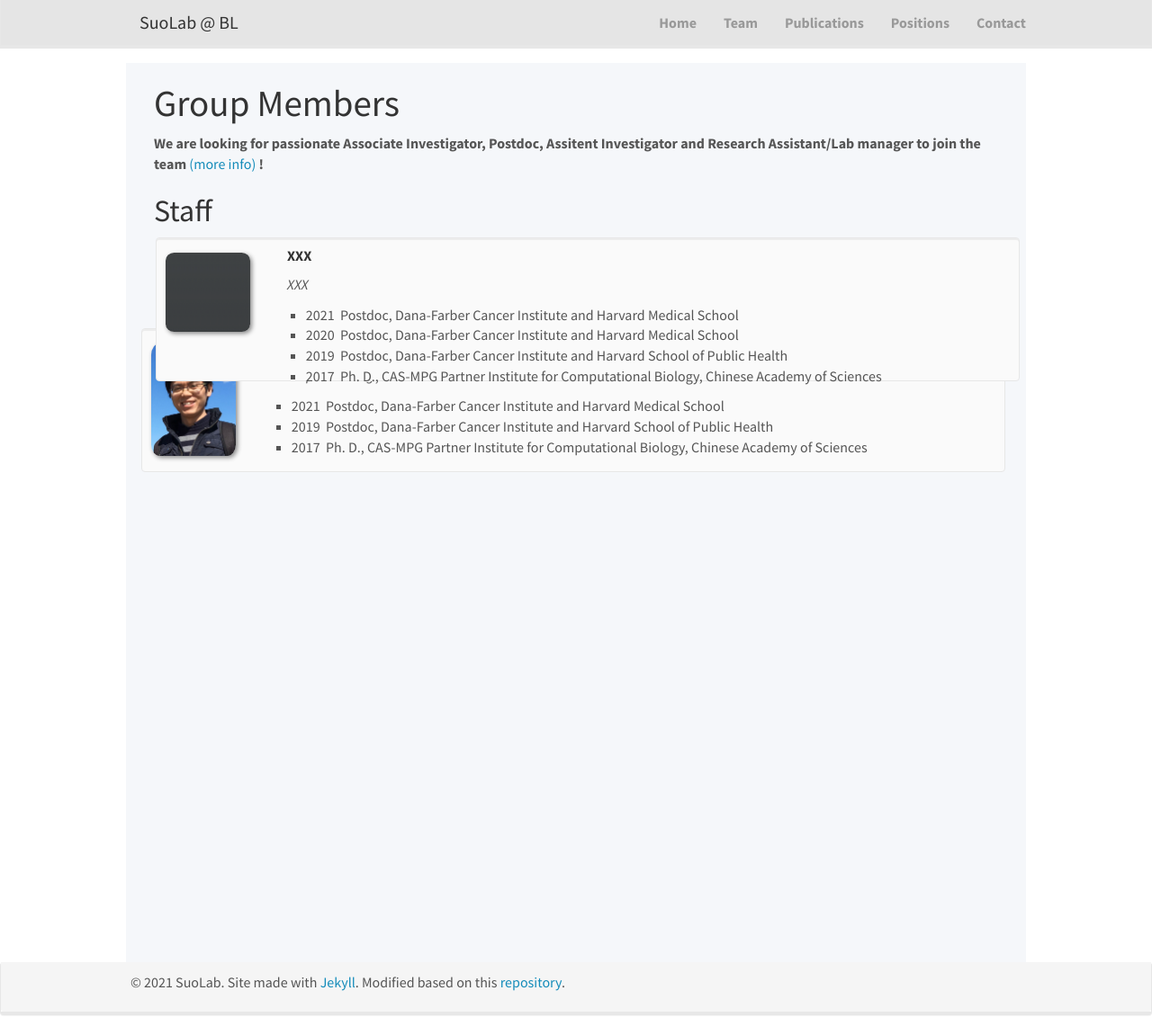
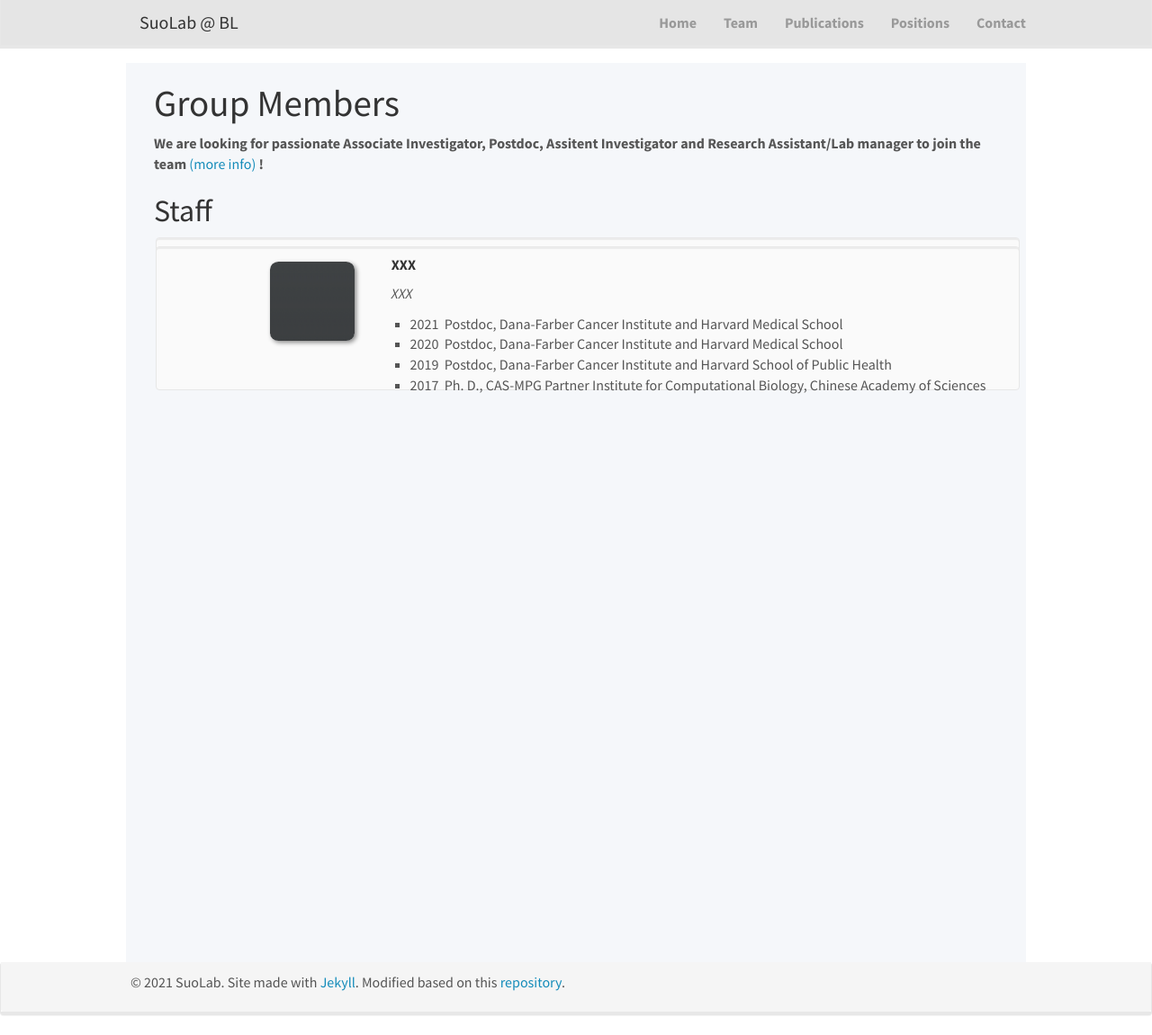
Before and after one commit to suoshengbao/suoshengbao.github.io, a Jekyll site: the page built from _pages/team.md, in a window 1280 px wide and 1151 px high. Shown: the whole window at 90% size. Built offline with Jekyll 4.4.1, drawn with Linux system fonts in a browser that asks for light colours; nearby versions of some CDN libraries.

Commit message:
Update team.md

```diff
--- a/_pages/team.md
+++ b/_pages/team.md
@@ -13,7 +13,7 @@
 <!-- Jump to [staff](#staff), [master and bachelor students](#master-and-bachelor-students), [alumni](#alumni), [administrative support](#administrative-support), [lab visitors](#lab-visitors). -->
 
 ## Staff
-<div style="padding-left: 2px; position: absolute; height: 10px; bottom: 0; right: 0;  left: 0; ">
+<div style="padding-left: 2px; position: relative; height: 10px; bottom: 0; right: 0;  left: 0; ">
 <div class="well"  style="height: 160px; width: 960px">
 <img src="/images/teampic/ShengbaoSuo.jpg" width="10%" style="float: left;"/>
 <h5><strong>&nbsp;&nbsp;&nbsp;&nbsp;&nbsp;&nbsp;Shengbao Suo<strong></h5>
```
